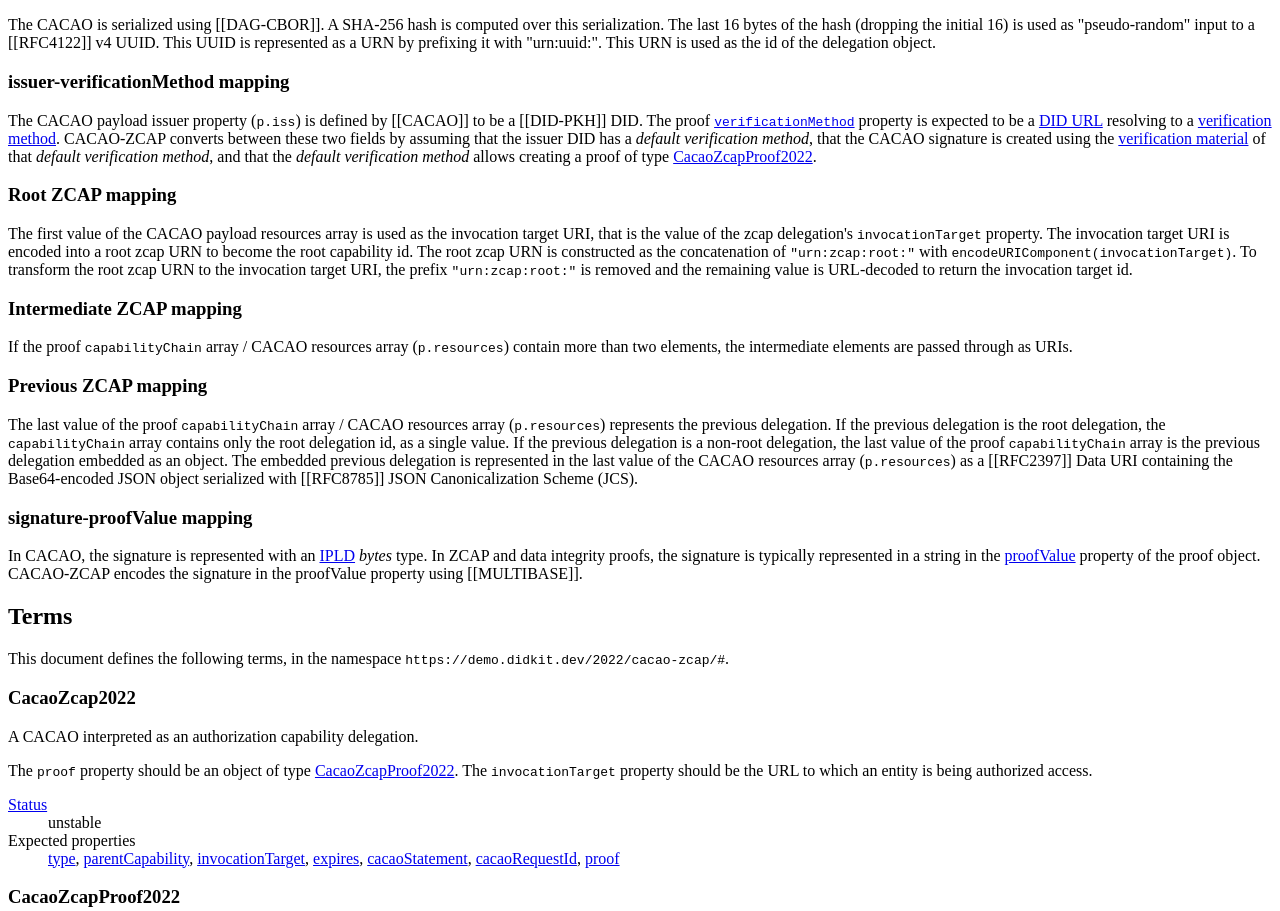
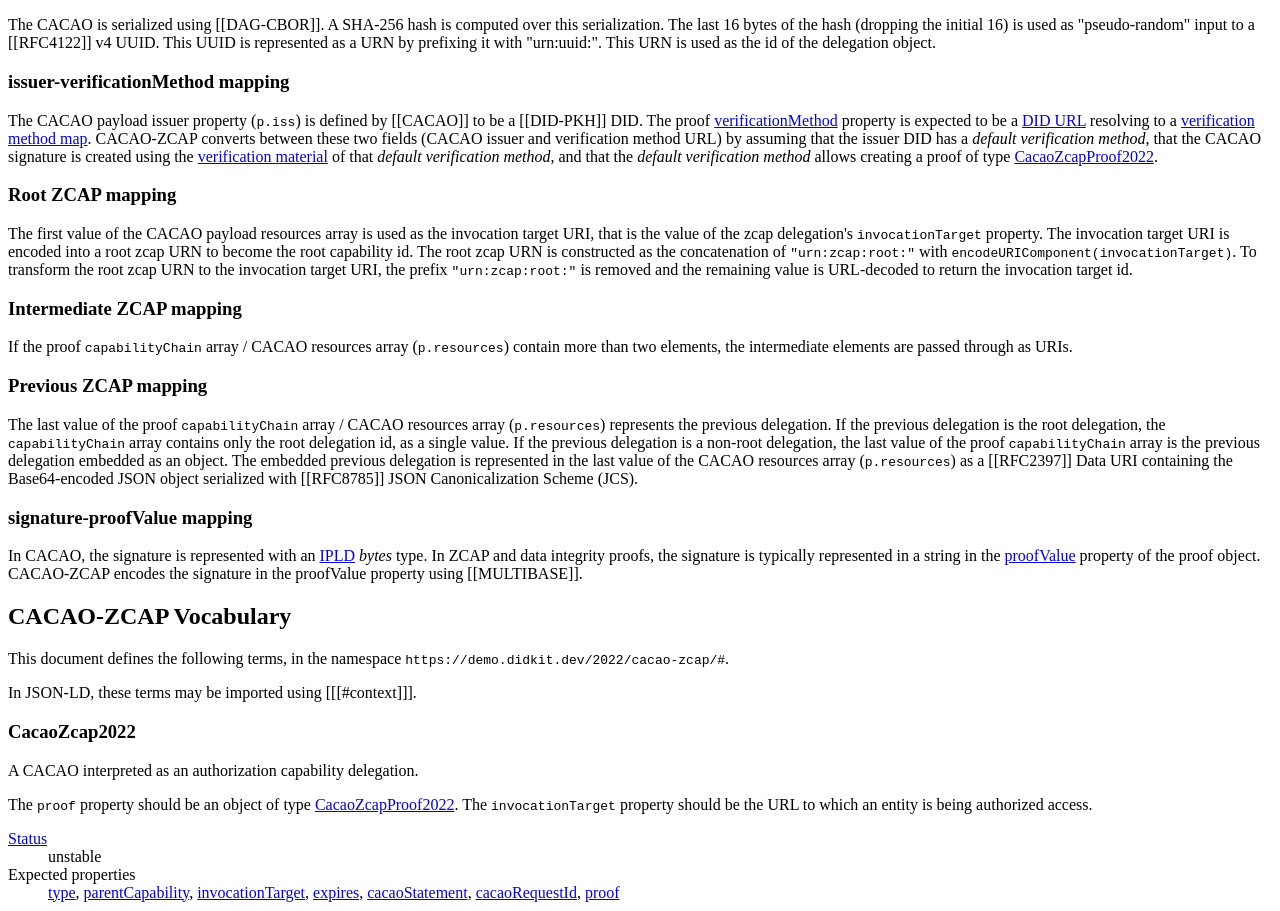
Before and after one commit to spruceid/cacao-zcap, a plain HTML site: page index.html in a window 1280 px wide. Shown: the part 851-1762 px from the top of the page. Drawn offline with Linux system fonts and the light colour scheme.

Commit message:
Editorial changes
- Change Terms section title to CACAO-ZCAP Vocabulary
- More specific link for verificationMethod proof property
- Note JSON-LD context from Vocabulary section

```diff
--- a/index.html
+++ b/index.html
@@ -296,11 +296,12 @@ id of the delegation object.
       <p>
 The CACAO payload issuer property (<code>p.iss</code>) is defined by [[CACAO]]
 to be a [[DID-PKH]] DID. The proof
-<a href="https://www.w3.org/TR/did-core/#dfn-verificationmethod"><code>verificationMethod</code></a>
+<a href="https://w3c-ccg.github.io/data-integrity-spec/#dfn-verificationmethod">verificationMethod</a>
 property is expected to be a
 <a href="https://www.w3.org/TR/did-core/#did-url-syntax">DID URL</a> resolving to
-a <a href="https://w3c-ccg.github.io/data-integrity-spec/#verification-methods">verification method</a>.
-CACAO-ZCAP converts between these two fields by assuming that the issuer DID
+a <a href="https://www.w3.org/TR/did-core/#verification-methods">verification method map</a>.
+CACAO-ZCAP converts between these two fields (CACAO issuer and verification
+method URL) by assuming that the issuer DID
 has a <em>default verification method</em>, that the CACAO signature is created
 using the
 <a href="https://w3c-ccg.github.io/data-integrity-spec/#verification-material">verification material</a>
@@ -366,13 +367,15 @@ proofValue property using [[MULTIBASE]].
 
   </section>
 
-  <section id="terms">
-    <h2>Terms</h2>
+  <section id="vocabulary">
+    <h2>CACAO-ZCAP Vocabulary</h2>
     <p>
 This document defines the following terms, in the namespace
 <code>https://demo.didkit.dev/2022/cacao-zcap/#</code>.
     </p>
-
+    <p>
+In JSON-LD, these terms may be imported using [[[#context]]].
+    </p>
     <section id="CacaoZcap2022">
       <h3>CacaoZcap2022</h3>
       <p>
```
